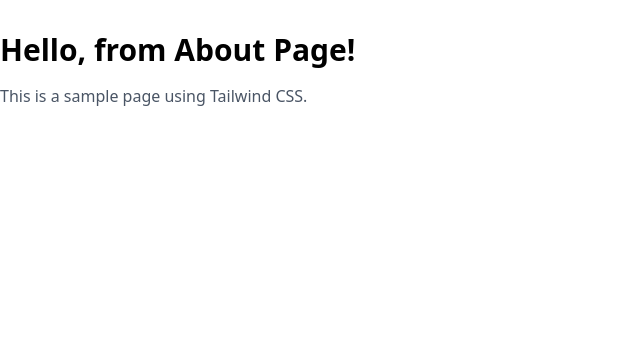
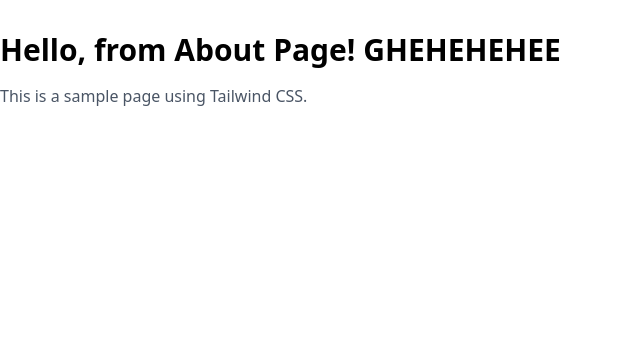
Before and after one commit to JezraelSalino/github, a PHP site: page /about.php in a window 1280 px wide. Shown: the part 92-432 px from the top of the page, without its empty margins (0-640 px from the left). Run offline with PHP 8.4, Linux system fonts and the light colour scheme.

Commit message:
Update about.php

```diff
--- a/about.php
+++ b/about.php
@@ -1,6 +1,6 @@
 <?php include 'header.php'; ?>
     <div class="container mx-auto py-8">
-      <h1 class="text-3xl font-bold mb-4">Hello, from About Page!</h1>
+      <h1 class="text-3xl font-bold mb-4">Hello, from About Page! GHEHEHEHEE</h1>
       <p class="text-gray-600">This is a sample page using Tailwind CSS.</p>
     </div>
 <?php include 'footer.php'; ?>
```
